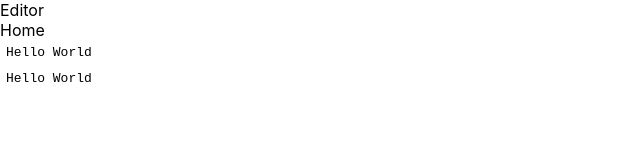
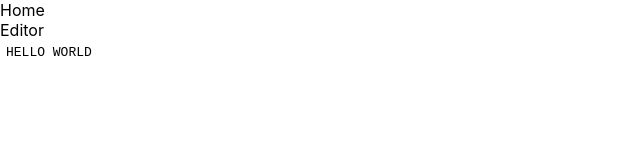
Before and after one commit to daoyzheng/notecraft, a React (Vite) app: page / in a window 1280 px wide. Shown: the top 160 px of the page, without its empty margins (0-640 px from the left). Built offline with nearby package versions, Linux system fonts and the light colour scheme.

Commit message:
Remove strict mode

```diff
--- a/src/App.tsx
+++ b/src/App.tsx
@@ -1,11 +1,10 @@
 import Editor from "./components/Editor"
 
 function App() {
-
   return (
     <div>
+      Home
       <Editor />
-      Home
     </div>
   )
 }
--- a/src/components/Editor.tsx
+++ b/src/components/Editor.tsx
@@ -1,18 +1,22 @@
-import { EditorState } from '@codemirror/state'
-import { EditorView, keymap } from '@codemirror/view'
-import { defaultKeymap } from '@codemirror/commands'
+import { useCallback, useEffect } from 'react'
+import useCodeMirror from '../hooks/useCodeMirror'
 
-const Editor: React.FC = () => {
-  const startState = EditorState.create({
-    doc: 'Hello World',
-    extensions: [keymap.of(defaultKeymap)]
+interface Props {
+
+}
+
+const Editor: React.FC<Props> = (props) => {
+  const [refContainer, editorView] = useCodeMirror<HTMLDivElement>({
+    initialDoc: 'HELLO WORLD',
+    onChange: () => {}
   })
 
-  const view = new EditorView({
-    state: startState,
-    parent: document.body
-  })
-  return <div>Editor</div>
+  useEffect(() => {
+    if (editorView) {
+      // do nothing for now
+    }
+  }, [editorView])
+  return <div ref={refContainer}>Editor</div>
 }
 
 export default Editor
--- a/src/main.tsx
+++ b/src/main.tsx
@@ -1,10 +1,7 @@
-import React from 'react'
 import ReactDOM from 'react-dom/client'
 import App from './App'
 import './index.css'
 
 ReactDOM.createRoot(document.getElementById('root')!).render(
-  <React.StrictMode>
-    <App />
-  </React.StrictMode>
+  <App />
 )
```
